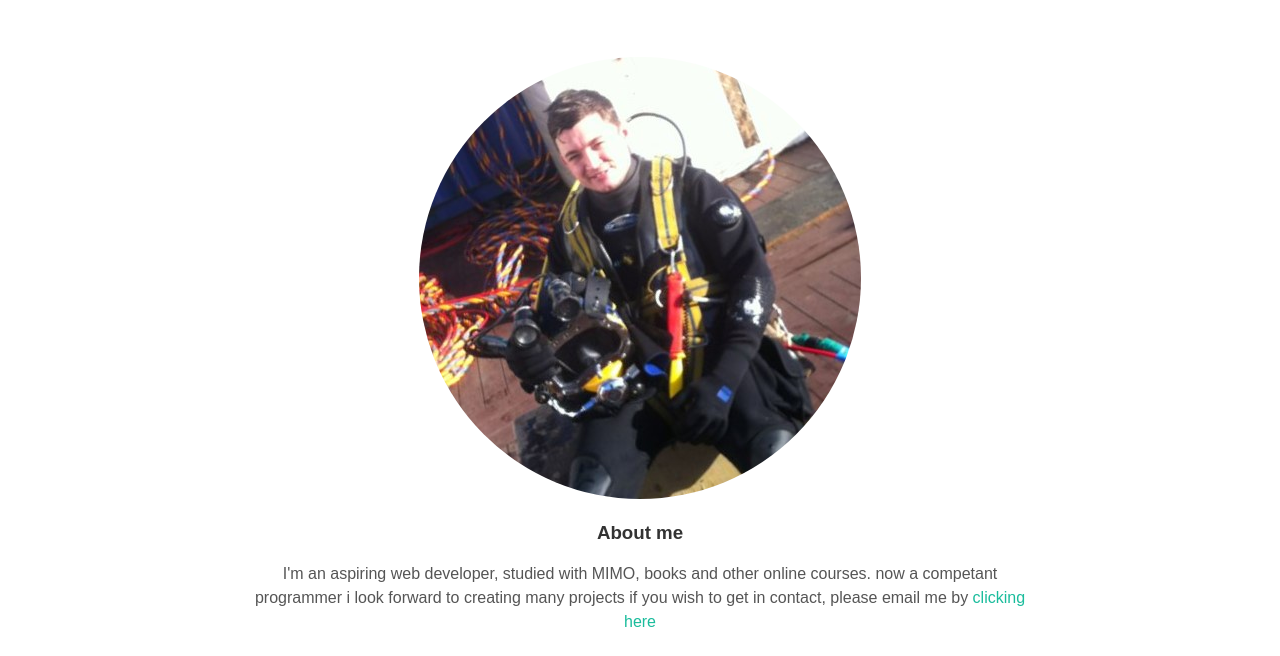
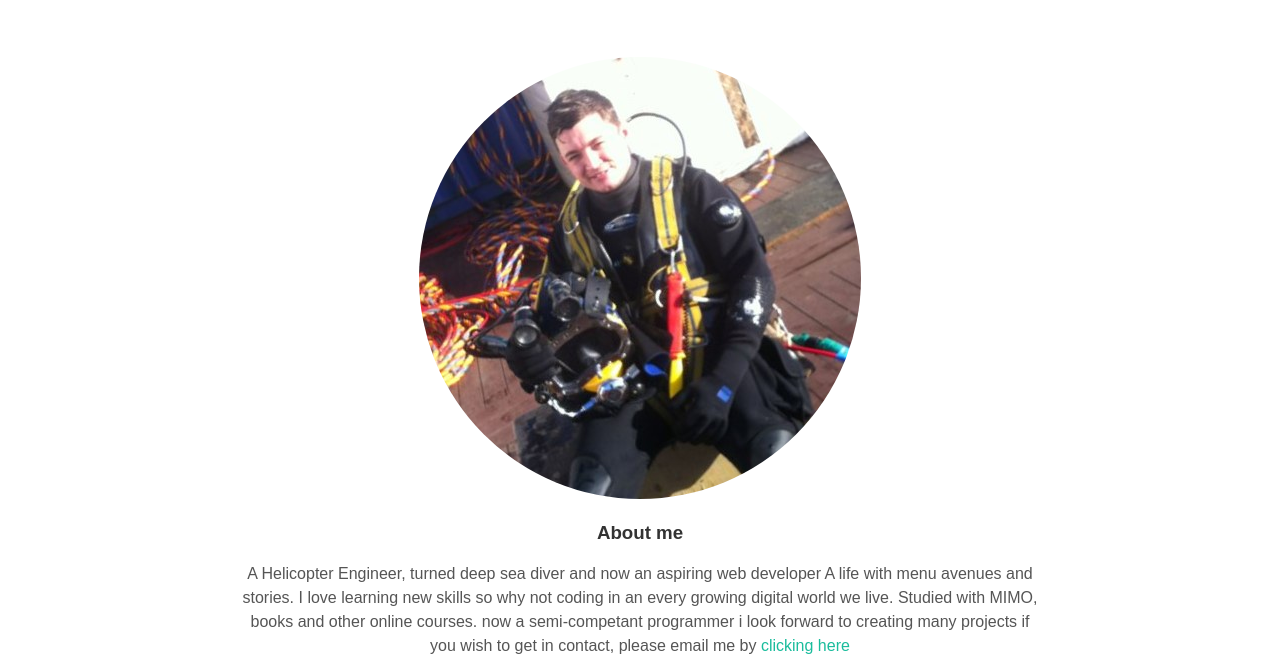
Before and after one commit to DanWalters87/DanWalters87.github.io, a plain HTML site: page about.html in a window 1280 px wide. Shown: the part 153-809 px from the top of the page. Drawn offline with Linux system fonts and the light colour scheme.

Commit message:
Update about.html

```diff
--- a/about.html
+++ b/about.html
@@ -24,9 +24,10 @@
             <img src="divingPic.jpg">
           <h3 class="about-title">About me</h3>
           <div class="about-content">
-            <p>I'm an aspiring web developer, studied with MIMO, books and
+            <p>A Helicopter Engineer, turned deep sea diver and now an aspiring web developer
+ A life with menu avenues and stories. I love learning new skills so why not coding in an every growing digital world we live. Studied with MIMO, books and
             other online courses.
-          now a competant programmer i look forward to creating many projects
+          now a semi-competant programmer i look forward to creating many projects
         if you wish to get in contact, please email me by
         <a href="mailto: danwalters87@gmail.com">clicking here</a></p>
           </div>
```
